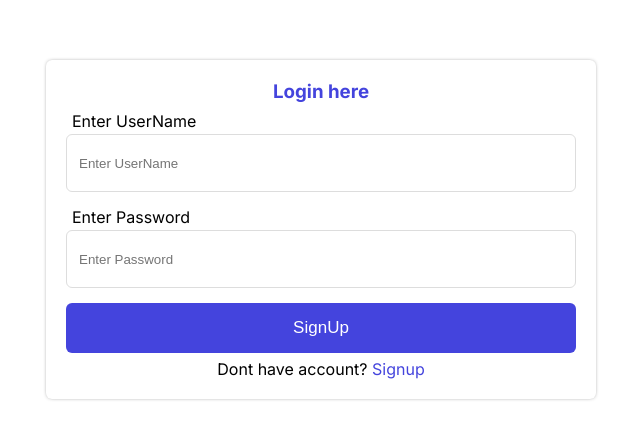
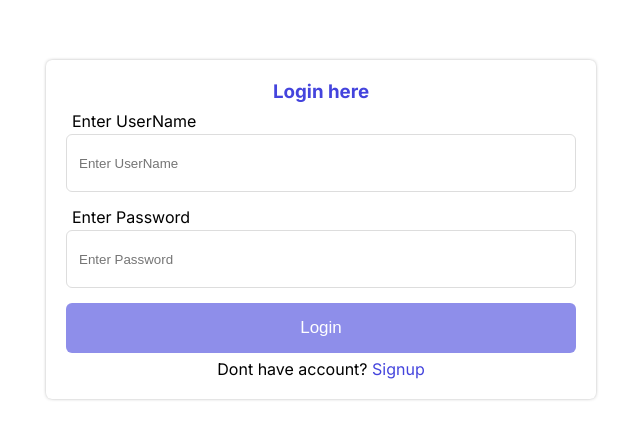
Before and after one commit to niyazalam123/userAuthpart, a Next.js app: page /userauth/login in a window 1280 px wide. Shown: the top 438 px of the page, without its empty margins (319-959 px from the left). Built offline with nearby package versions, Linux system fonts and the light colour scheme.

Commit message:
signup schema modified

```diff
--- a/src/app/api/users/login/route.ts
+++ b/src/app/api/users/login/route.ts
@@ -1,50 +1,10 @@
 import {mongoDbConnect} from "@/dbConfig/dbConfig";
 import User from "@/models/signupModel";
-import bcrypt from 'bcryptjs';
+import bcryptjs from "bcryptjs";
 import jwt from 'jsonwebtoken';
 import { NextResponse,NextRequest } from "next/server";
 
-async function POST(request:NextRequest){
-    try {
-        const reqBody = await request.json();
-        const {userName,password} = reqBody;
+mongoDbConnect();
 
-        // check userName is exist or not
-        const userNameFind = await User.findOne({userName});
-        console.log("userNameFind",userNameFind);
-        if (!userNameFind){
-            return NextResponse.json({error:"UserName does not matched!"},{status:500})
-        }
-
-        // check password is correct or not
-        const passwordMatched = await bcrypt.compare(password, userNameFind.password);
-        console.log("passwordMatched",passwordMatched);
-        if (!passwordMatched){
-            return NextResponse.json({error:"Password does not matched!"},{status:500})
-        }
-
-        // create tokenData
-        const tokenData = {
-            id:userNameFind._id,
-            userName:userNameFind.userName,
-            email:userNameFind.email
-        }
-
-        // create token
-        const token = await jwt.sign(tokenData,process.env.TOKEN_SECREAT!,{expiresIn:"1d"})
-
-        // create response part
-        const response = NextResponse.json({
-            message:"Login successfully",
-            success:true
-        },{status:200});
-
-        // set token to cookies
-        response.cookies.set("token",token,{httpOnly:true});
-
-        // return response
-        return response;
-    } catch (error) {
-        return NextResponse.json({error:error},{status:500})
-    }
+export async function POST(request:NextRequest){
 }
--- a/src/app/userauth/login/page.tsx
+++ b/src/app/userauth/login/page.tsx
@@ -1,12 +1,52 @@
 "use client";
 import Link from 'next/link'
-import React, { useState } from 'react'
+import React, { useEffect, useState } from 'react'
+import axios from 'axios';
+import toast, { Toaster } from 'react-hot-toast';
+import { useRouter } from 'next/navigation';
 
 const page = () => {
-    const [userData,setUserData] = useState({
-        userName:"",
-        password:""
+    const [userData, setUserData] = useState({
+        userName: "",
+        password: ""
     });
+    const [loading, setLoading] = useState(false);
+    const [btnDisabled, setBtnDisabled] = useState(true);
+    const route = useRouter();
+    const [error, setError] = useState<any>("");
+
+    // user can click on button without filling data
+    useEffect(() => {
+        const { userName, password } = userData;
+        if (userName.length > 1 && password.length > 1) {
+            setBtnDisabled(false);
+        }
+        else {
+            setBtnDisabled(true)
+        }
+    }, [userData]);
+
+    // login function code
+    async function handleLogin() {
+        try {
+            setLoading(true);
+            const resp = await axios.post("/api/users/login", userData);
+            console.log("resp", resp);
+            if (resp.data) {
+                toast.success('Login successfully!');
+                userData.userName = "";
+                userData.password = "";
+                route.push("/profile")
+            }
+        } catch (error: any) {
+            console.log("error", error);
+            setError(error.response?.data?.error || "userName and password does not matched");
+        }
+        finally {
+            setLoading(false);
+        }
+    }
+
     return (
         <>
             <div className='_name1'>
@@ -19,7 +59,7 @@ const page = () => {
                         id="_one1"
                         name="userName"
                         value={userData.userName}
-                        onChange={(e:any) => setUserData((prev) => ({ ...prev, userName: e.target.value }))}
+                        onChange={(e: any) => setUserData((prev) => ({ ...prev, userName: e.target.value }))}
                     />
                 </div>
                 <div className='_name2'>
@@ -30,10 +70,15 @@ const page = () => {
                         id="_one3"
                         name="password"
                         value={userData.password}
-                        onChange={(e:any) => setUserData((prev) => ({ ...prev, password: e.target.value }))}
+                        onChange={(e: any) => setUserData((prev) => ({ ...prev, password: e.target.value }))}
                     />
                 </div>
-                <button className='_name3'>SignUp</button>
+                {error && <span style={{ color: "red", display: "block", textAlign: "center", margin: "0px 4px 6px", fontSize: "12px" }}>{error}</span>}
+                <button className='_name3'
+                    disabled={btnDisabled ? true : false}
+                    style={{ opacity: `${btnDisabled ? ".6" : "1"}`, cursor: `${btnDisabled ? "no-drop" : "pointer"}` }}
+                    onClick={handleLogin}
+                >{loading ? "Processing..." : "Login"}</button>
                 <Link href="/userauth/signup" className='_name4'>Dont have account? <span>Signup</span></Link>
             </div>
         </>
--- a/src/models/signupModel.ts
+++ b/src/models/signupModel.ts
@@ -5,19 +5,15 @@ const userDataModel = new mongoose.Schema({
         type: String,
         required: [true, 'userName is required'],
         unique: true,
-        trim: true,
-        lowercase: true
     },
     email:{
         type:String,
         unique: true,
-        trim: true,
-        lowercase: true
+        required: [true, 'email is required'],
     },
     password:{
         type:String,
-        trim: true,
-        lowercase: true
+        required: [true, 'password is required'],
     },
     createdAt: {
         type: Date,
```
